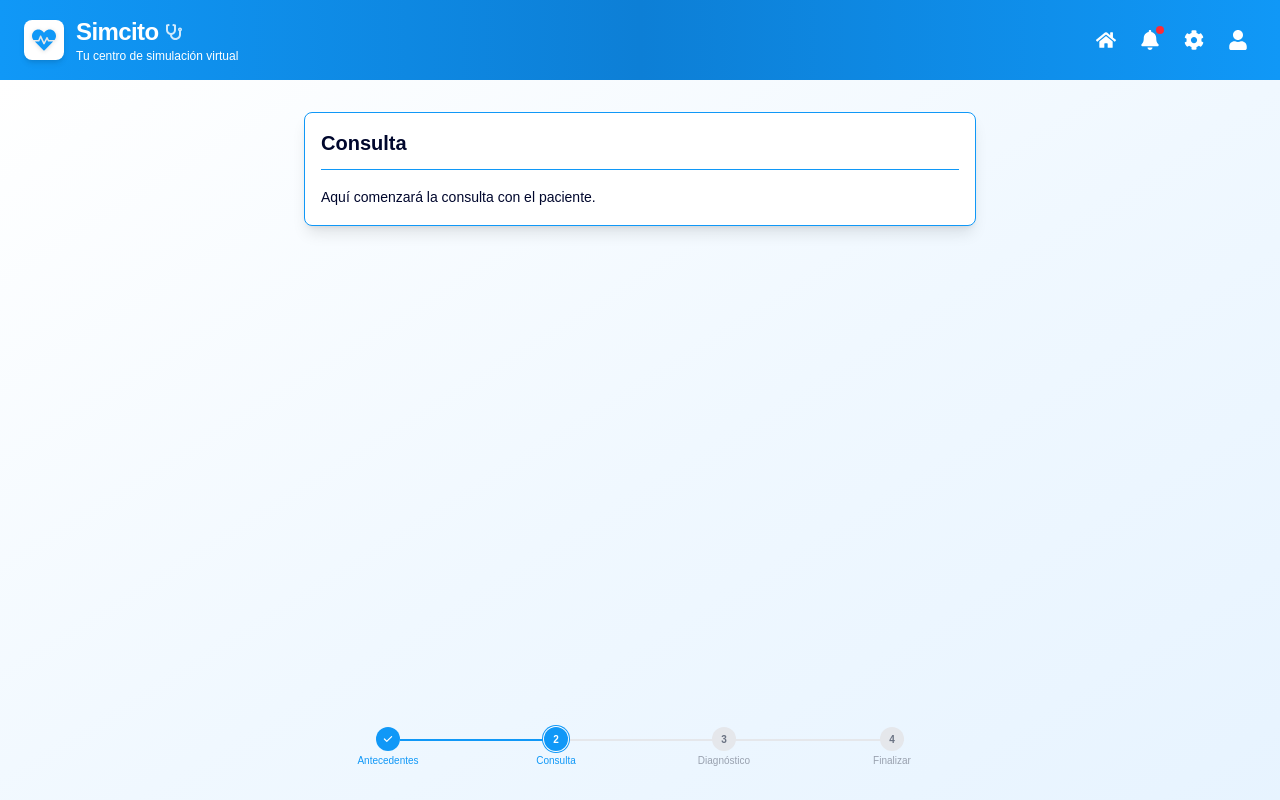
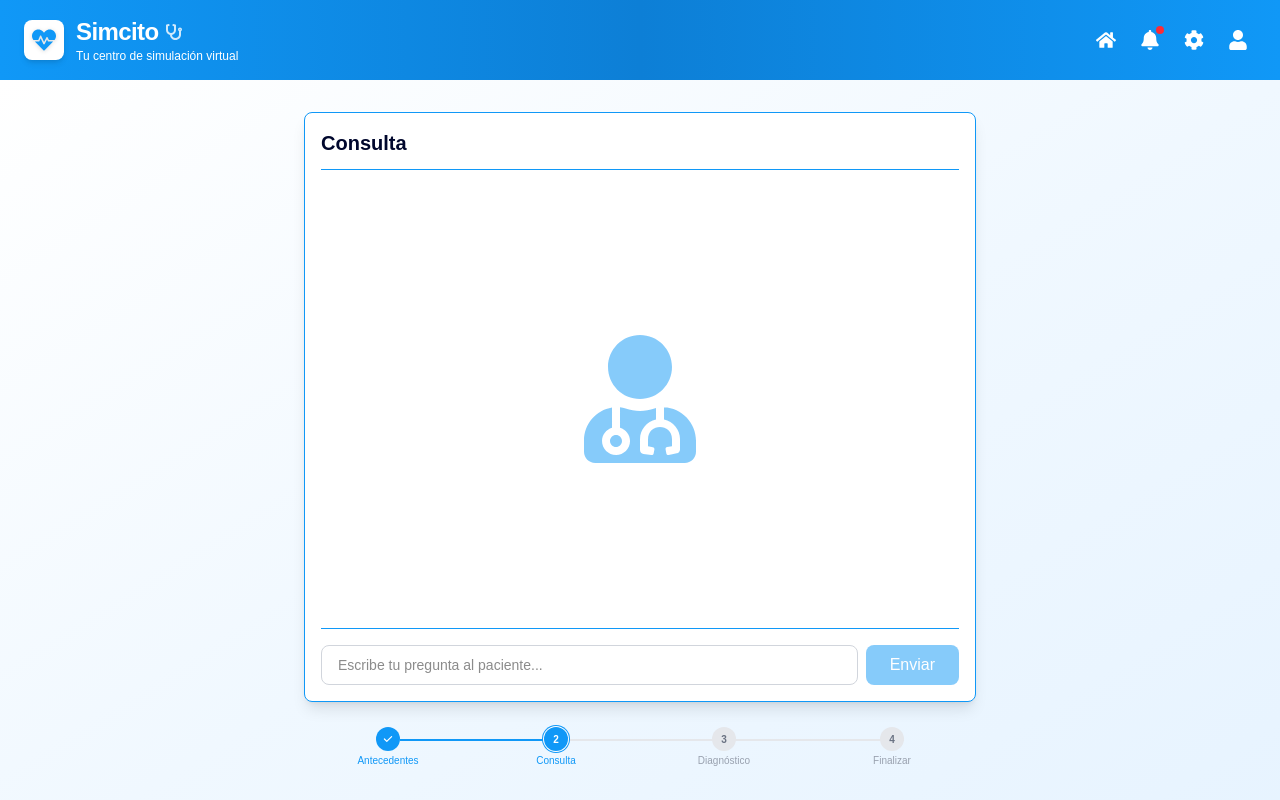
Before and after one commit to platanus-hack/platanus-hack-25-team-13, a Next.js app: page /anamnesis in a window 1280 px wide. Both pictures are taken after a click on the button "Comenzar Consulta". Built offline with nearby package versions, Linux system fonts and the light colour scheme.

Commit message:
feat: consulta ui first iteration

```diff
--- a/app/components/consulta/Consulta.tsx
+++ b/app/components/consulta/Consulta.tsx
@@ -1,12 +1,47 @@
+"use client";
+
+import { useState } from "react";
+import { FaUserMd } from "react-icons/fa";
+
 export default function Consulta() {
+  const [input, setInput] = useState("");
+
+  const handleSend = () => {
+    if (!input.trim()) return;
+    // Aquí irá la lógica para enviar el mensaje
+    console.log("Mensaje:", input);
+    setInput("");
+  };
+
   return (
-    <div className="w-full max-w-2xl mx-auto bg-[#ffffff] rounded-lg shadow-lg border-[0.5px] border-[#1098f7] p-4">
+    <div className="w-full max-w-2xl mx-auto bg-[#ffffff] rounded-lg shadow-lg border-[0.5px] border-[#1098f7] p-4 flex flex-col h-[calc(100vh-210px)]">
       <h2 className="text-xl font-bold text-[#00072d] mb-4 pb-3 border-b-[0.5px] border-[#1098f7]">
         Consulta
       </h2>
-      <p className="text-sm text-[#00072d] leading-relaxed">
-        Aquí comenzará la consulta con el paciente.
-      </p>
+
+      <div className="flex-1 flex items-center justify-center py-8">
+        <FaUserMd className="w-32 h-32 text-[#1098f7] opacity-50" />
+      </div>
+
+      <div className="border-t-[0.5px] border-[#1098f7] pt-4 mt-4">
+        <div className="flex gap-2">
+          <input
+            type="text"
+            value={input}
+            onChange={(e) => setInput(e.target.value)}
+            onKeyDown={(e) => e.key === "Enter" && handleSend()}
+            placeholder="Escribe tu pregunta al paciente..."
+            className="flex-1 border border-gray-300 rounded-lg px-4 py-2 text-sm focus:outline-none focus:border-[#1098f7] focus:ring-1 focus:ring-[#1098f7]"
+          />
+          <button
+            onClick={handleSend}
+            disabled={!input.trim()}
+            className="bg-[#1098f7] text-white px-6 py-2 rounded-lg disabled:opacity-50 disabled:cursor-not-allowed hover:bg-[#0d7fd6] transition-colors font-medium"
+          >
+            Enviar
+          </button>
+        </div>
+      </div>
     </div>
   );
 }
```
